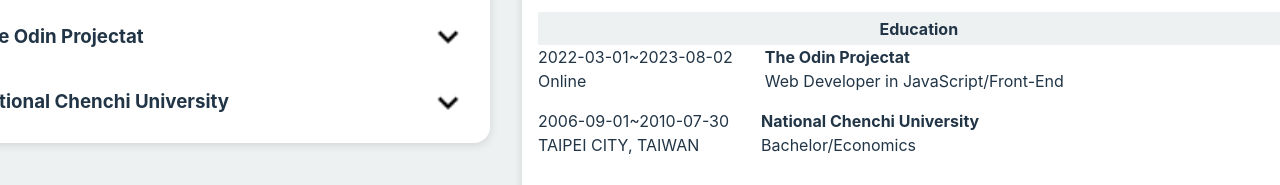
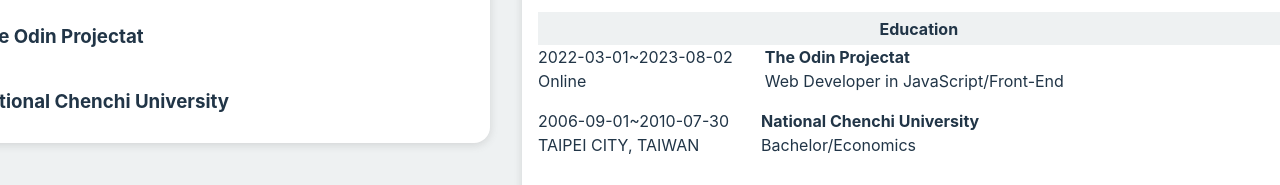
Before and after one commit to elsiechen/CV-Application, a React (Vite) app: page / in a window 1280 px wide. Shown: the part 183-368 px from the top of the page. Built offline with nearby package versions, Linux system fonts and the light colour scheme.

Commit message:
Implement toggle button on education form

```diff
--- a/src/components/EducationForm.jsx
+++ b/src/components/EducationForm.jsx
@@ -22,14 +22,14 @@
         <div className="form">
             <div className='toggleContainer'>
                 <h3>Education</h3>
-                {/* <ToggleBtn isVisible={isVisible} handleToggle={handleToggle}/> */}
+                <ToggleBtn isVisible={isVisible} handleToggle={handleToggle}/>
             </div>
 
             {educations.map(education => (
                 <>
                 <div className='toggleContainer'>
                     <h3>{education.school}</h3>
-                    <ToggleBtn isVisible={isVisible} handleToggle={handleToggle}/>
+                    {/* <ToggleBtn isVisible={isVisible} handleToggle={handleToggle}/> */}
                 </div>
                 {isVisible && <form key={education.id}>
                     {keyItems.map(keyItem => (
```
